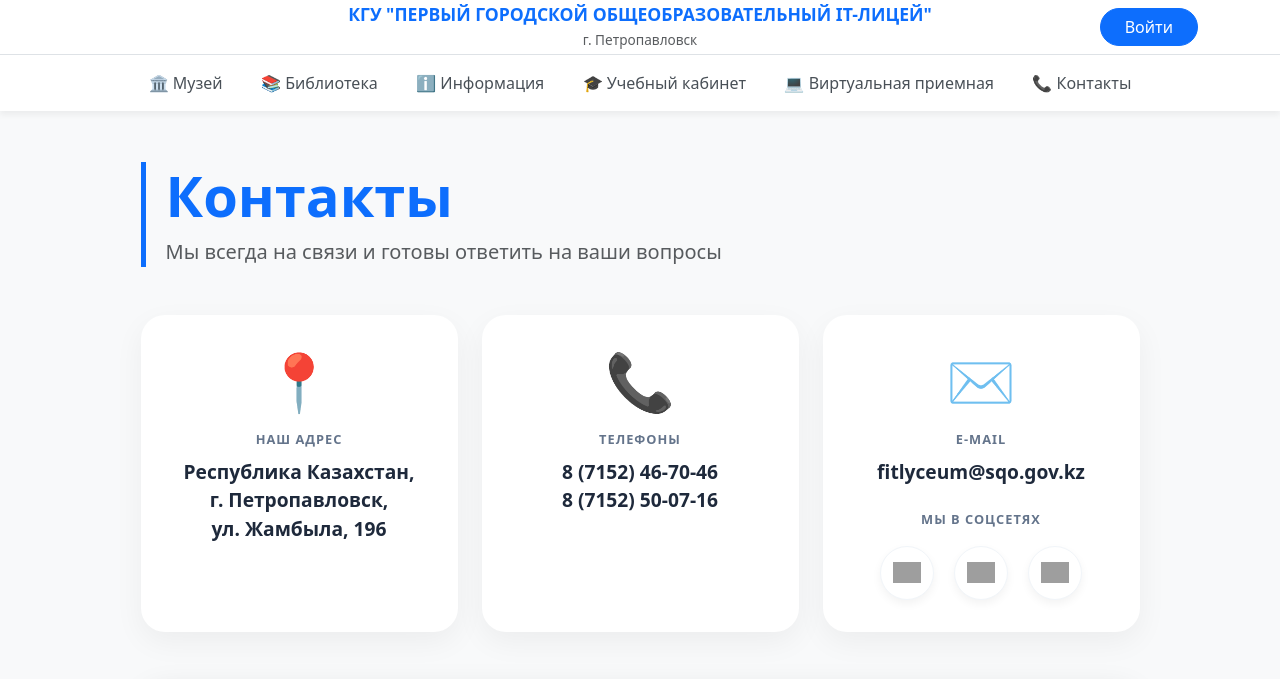
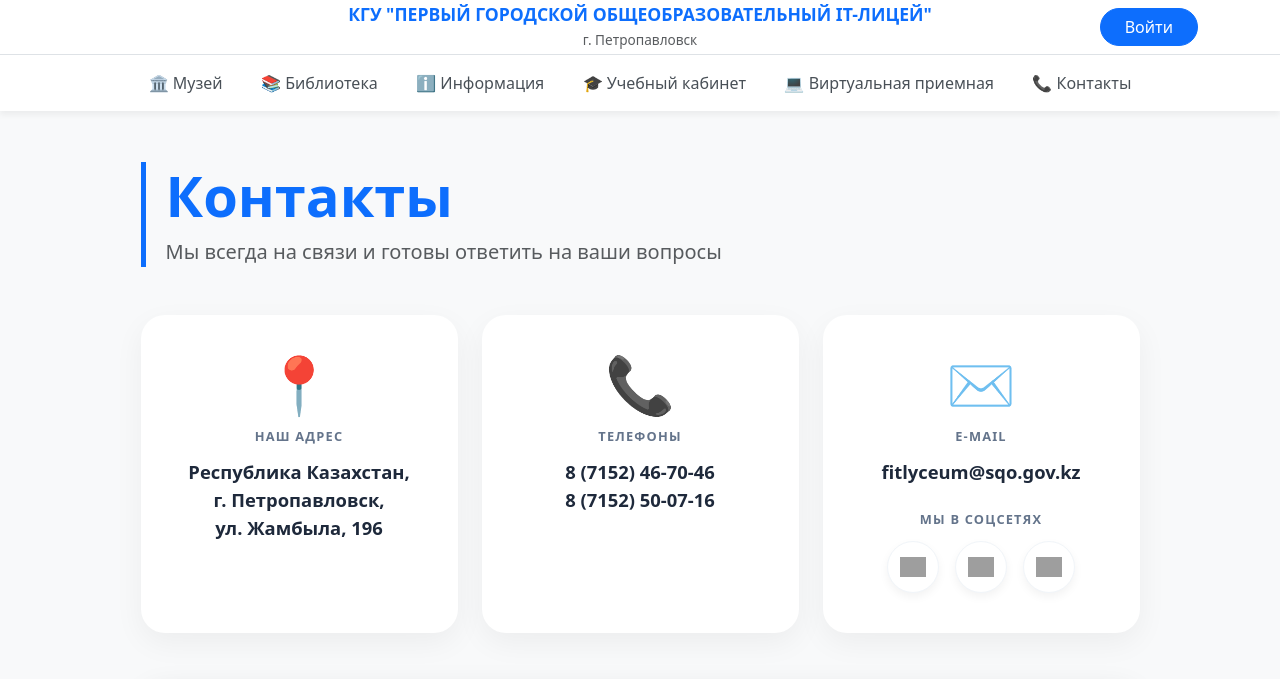
Before and after one commit to reiatsua/First_IT_Lyceum, a Django app: page /page/contacts/ in a window 1280 px wide. Shown: the top 679 px of the page. Run offline with Django 5.2, Linux system fonts and the light colour scheme; grey boxes are pictures that could not be loaded.

Commit message:
social networks

```diff
--- a/main/templates/contacts.html
+++ b/main/templates/contacts.html
@@ -18,24 +18,22 @@
         box-shadow: 0 10px 30px rgba(0,0,0,0.05);
         transition: transform 0.3s ease;
         height: 100%;
-        padding: 2rem;
+        padding: 2.5rem 2rem;
+        display: flex;
+        flex-direction: column;
+        align-items: center;
+        text-align: center;
     }
 
     .contact-card:hover {
         transform: translateY(-5px);
+        box-shadow: 0 15px 35px rgba(13, 110, 253, 0.1);
     }
 
-    .icon-box {
-        width: 60px;
-        height: 60px;
-        background: #eef2ff;
-        color: #0d6efd;
-        border-radius: 1rem;
-        display: flex;
-        align-items: center;
-        justify-content: center;
-        font-size: 1.8rem;
-        margin-bottom: 1.5rem;
+    .emoji-box {
+        font-size: 3.5rem;
+        margin-bottom: 1rem;
+        line-height: 1;
     }
 
     .contact-label {
@@ -43,53 +41,33 @@
         font-weight: 700;
         text-transform: uppercase;
         font-size: 0.8rem;
-        letter-spacing: 1px;
-        margin-bottom: 0.5rem;
+        letter-spacing: 1.2px;
+        margin-bottom: 0.75rem;
         display: block;
     }
 
     .contact-value {
-        font-size: 1.2rem;
+        font-size: 1.15rem;
         font-weight: 600;
         color: #1e293b;
         text-decoration: none;
+        line-height: 1.5;
+        transition: color 0.2s;
     }
 
-    .map-container {
-        border-radius: 1.5rem;
-        overflow: hidden;
-        box-shadow: 0 10px 30px rgba(0,0,0,0.1);
-        margin-top: 3rem;
-        border: 1px solid #e2e8f0;
+    a.contact-value:hover {
+        color: #0d6efd;
     }
 
     .social-link {
-        width: 45px;
-        height: 45px;
-        background: #f1f5f9;
-        color: #0d6efd;
-        border-radius: 50%;
-        display: inline-flex;
-        align-items: center;
-        justify-content: center;
-        margin-right: 10px;
-        transition: all 0.3s;
-        text-decoration: none;
-    }
-
-    .social-link:hover {
-        background: #0d6efd;
-        color: white;
-    }
-    .social-link {
-        width: 54px;
-        height: 54px;
+        width: 52px;
+        height: 52px;
         background: #ffffff;
         border-radius: 50%;
         display: inline-flex;
         align-items: center;
         justify-content: center;
-        margin: 0 10px;
+        margin: 0 8px;
         transition: all 0.4s cubic-bezier(0.175, 0.885, 0.32, 1.275);
         box-shadow: 0 4px 10px rgba(0,0,0,0.05);
         border: 1px solid #f1f5f9;
@@ -97,8 +75,8 @@
     }
 
     .social-logo {
-        width: 28px;
-        height: 28px;
+        width: 26px;
+        height: 26px;
         object-fit: contain;
         transition: transform 0.3s ease;
     }
@@ -126,9 +118,9 @@
             <div class="row g-4">
                 <div class="col-md-4">
                     <div class="contact-card">
-                        <div class="display-4 mb-3 text-center">📍</div>
-                        <span class="contact-label text-center">Наш адрес</span>
-                        <div class="contact-value text-center">
+                        <div class="emoji-box">📍</div>
+                        <span class="contact-label">Наш адрес</span>
+                        <div class="contact-value">
                             Республика Казахстан,<br>
                             г. Петропавловск,<br>
                             ул. Жамбыла, 196
@@ -138,9 +130,9 @@
 
                 <div class="col-md-4">
                     <div class="contact-card">
-                        <div class="display-4 mb-3 text-center">📞</div>
-                        <span class="contact-label text-center">Телефоны</span>
-                        <div class="contact-value text-center">
+                        <div class="emoji-box">📞</div>
+                        <span class="contact-label">Телефоны</span>
+                        <div class="contact-value">
                             8 (7152) 46-70-46<br>
                             8 (7152) 50-07-16
                         </div>
@@ -149,31 +141,28 @@
 
                 <div class="col-md-4">
                     <div class="contact-card">
-                        <div class="display-4 mb-3 text-center">✉️</div>
-                        <span class="contact-label text-center">E-mail</span>
-                        <div class="text-center">
-                            <a href="mailto:fitlyceum@sqo.gov.kz" class="contact-value">
+                        <div class="emoji-box">✉️</div>
+                        <span class="contact-label">E-mail</span>
+                        <a href="mailto:fitlyceum@sqo.gov.kz" class="contact-value mb-4">
                             fitlyceum@sqo.gov.kz
                         </a>
-                        </div>
 
-                        <div class="mt-4 text-center">
-                            <span class="contact-label d-block mb-3">Мы в соцсетях</span>
+                        <span class="contact-label">Мы в соцсетях</span>
                         <div class="d-flex justify-content-center">
                             <a href="https://www.instagram.com/flyceum.petro?igsh=eTBmNXBmMXB6Ympu"
-                                class="social-link" target="_blank">
+                               class="social-link" target="_blank" title="Instagram">
                                 <img src="https://upload.wikimedia.org/wikipedia/commons/e/e7/Instagram_logo_2016.svg"
                                      alt="Instagram" class="social-logo">
                             </a>
 
                             <a href="https://www.facebook.com/share/18KGe7BPqH/"
-                                class="social-link" target="_blank">
+                               class="social-link" target="_blank" title="Facebook">
                                 <img src="https://upload.wikimedia.org/wikipedia/commons/0/05/Facebook_Logo_2023.svg"
                                      alt="Facebook" class="social-logo">
                             </a>
 
                             <a href="https://www.youtube.com/@ПервыйлицейПетропавловск"
-                                class="social-link" target="_blank">
+                               class="social-link" target="_blank" title="YouTube">
                                 <img src="https://upload.wikimedia.org/wikipedia/commons/0/09/YouTube_full-color_icon_%282017%29.svg"
                                      alt="YouTube" class="social-logo">
                             </a>
```
Also changed, not shown: other parts of main/templates/contacts.html (+22 -6 lines). Lines whose indentation alone changed are shown as unchanged.
